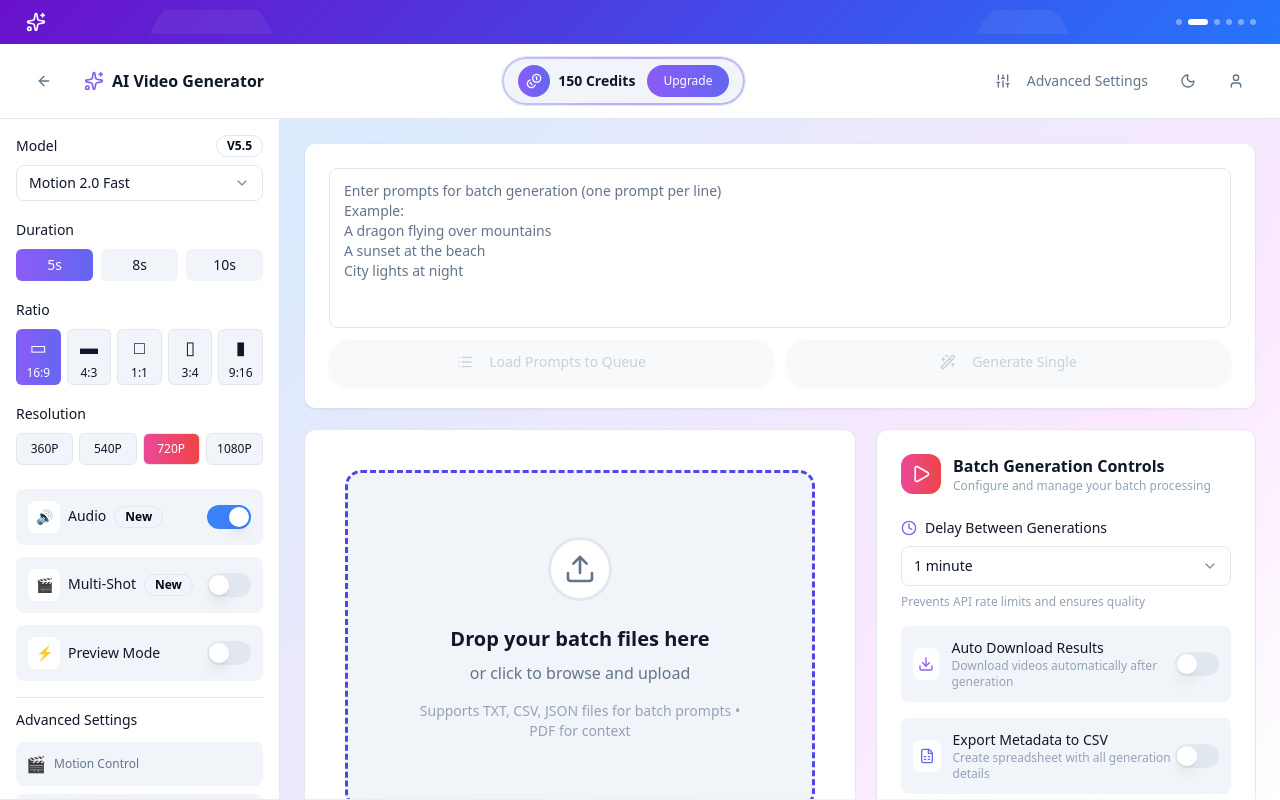
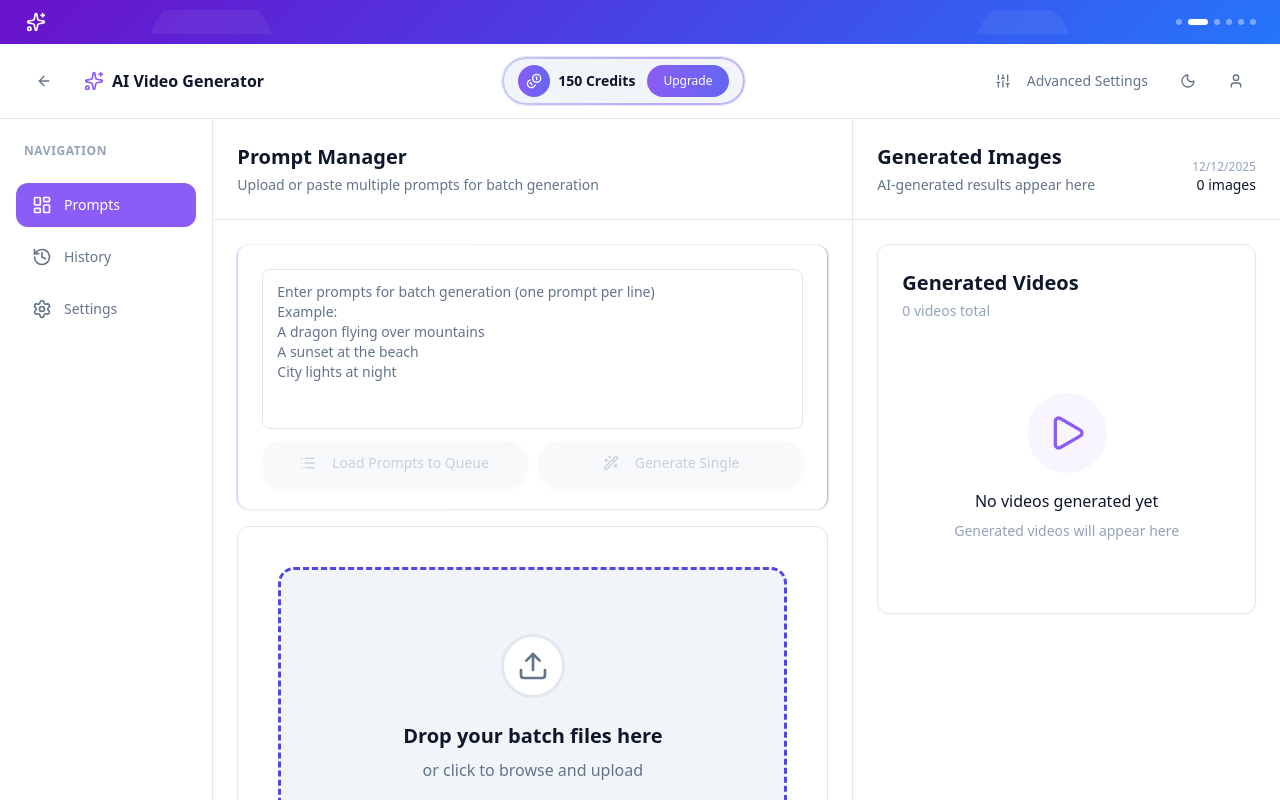
Before and after one commit to Nimesh-Kavinda/textToVideo, a React (Vite) app: page /converter in a window 1280 px wide. Shown: the top 800 px of the page. Built offline with nearby package versions, Linux system fonts and the light colour scheme.

Commit message:
feat: Add sidebar navigation and history panel to TextToVideoConverter for improved user experience

```diff
--- a/src/pages/TextToVideoConverter.jsx
+++ b/src/pages/TextToVideoConverter.jsx
@@ -1,5 +1,11 @@
 import React, { useState } from 'react';
-import { Settings, X } from 'lucide-react';
+import {
+  Settings,
+  X,
+  LayoutDashboard,
+  History,
+  Settings as SettingsIcon,
+} from 'lucide-react';
 import { useTheme } from '../context/ThemeContext';
 
 import { theme as appTheme } from '../theme/theme';
@@ -15,6 +21,8 @@ import {
   PromptQueue,
   BatchControls,
   GeneratedVideosGallery,
+  HistoryPanel,
+  VideoPreview,
 } from '../components/converter';
 
 export default function TextToVideoConverter() {
@@ -29,6 +37,8 @@ export default function TextToVideoConverter() {
   const [progress, setProgress] = useState(0);
   const [isSettingsOpen, setIsSettingsOpen] = useState(false);
   const [activeTab, setActiveTab] = useState('motion');
+  const [sidebarTab, setSidebarTab] = useState('prompts');
+  const [selectedVideo, setSelectedVideo] = useState(null);
 
   // Batch processing state
   const [promptQueue, setPromptQueue] = useState([]);
@@ -573,53 +583,152 @@ export default function TextToVideoConverter() {
 
   return (
     <div
-      className="min-h-screen transition-colors duration-300 flex flex-col"
+      className="min-h-screen flex flex-col"
       style={{
         background: colors.background.page,
       }}
     >
-      {' '}
-      <AnnouncementBanner colors={colors} />{' '}
+      <AnnouncementBanner colors={colors} />
       <Header
         theme={theme}
         toggleTheme={toggleTheme}
         colors={colors}
         onOpenSettings={() => setIsSettingsOpen(true)}
-      />{' '}
-      <div className="flex flex-1 overflow-hidden">
-        {' '}
-        {/* Fixed Sidebar - Independent Scrolling */}
-        <aside
-          className="hidden lg:block w-[280px] overflow-y-auto border-r"
+      />
+
+      <div
+        className="flex-1 grid grid-cols-12 gap-0 overflow-hidden"
+        style={{ height: 'calc(100vh - 120px)' }}
+      >
+        {/* Left Sidebar - Navigation - 2 cols */}
+        <div
+          className="col-span-2 border-r flex flex-col justify-between py-6"
           style={{
             borderColor: colors.border.main,
-            height: 'calc(100vh - 120px)', // Adjust based on header + banner height
+            backgroundColor: colors.background.card,
           }}
         >
-          {' '}
-          <div className="">
-            {' '}
-            <SettingsSidebar
-              settings={settings}
-              onSettingChange={handleSettingChange}
-              colors={colors}
-              onOpenAdvancedSettings={handleOpenAdvancedSettings}
-            />{' '}
-          </div>{' '}
-        </aside>{' '}
-        {/* Main Content - Independent Scrolling */}
-        <main
-          className="flex-1 overflow-y-auto"
+          {/* Navigation Links */}
+          <div className="space-y-2 px-4">
+            <div
+              className="mb-6 px-2 text-xs font-semibold uppercase tracking-wider"
+              style={{ color: colors.text.tertiary }}
+            >
+              Navigation
+            </div>
+            <button
+              onClick={() => setSidebarTab('prompts')}
+              className={`w-full flex items-center gap-3 px-4 py-3 rounded-xl text-sm font-medium transition-all ${
+                sidebarTab === 'prompts' ? 'shadow-sm' : 'hover:bg-opacity-50'
+              }`}
               style={{
-            height: 'calc(100vh - 120px)',
+                backgroundColor:
+                  sidebarTab === 'prompts'
+                    ? colors.primary.main
+                    : 'transparent',
+                color:
+                  sidebarTab === 'prompts'
+                    ? colors.text.white
+                    : colors.text.secondary,
               }}
             >
-          {' '}
-          <div className="max-w-[1400px] mx-auto px-4 sm:px-6 py-6">
-            {' '}
-            {/* Desktop Layout */}
-            <div className="hidden lg:block space-y-5">
-              {/* Step 1: Input Section */}
+              <LayoutDashboard className="w-5 h-5" />
+              Prompts
+            </button>
+
+            <button
+              onClick={() => setSidebarTab('history')}
+              className={`w-full flex items-center gap-3 px-4 py-3 rounded-xl text-sm font-medium transition-all ${
+                sidebarTab === 'history' ? 'shadow-sm' : 'hover:bg-opacity-50'
+              }`}
+              style={{
+                backgroundColor:
+                  sidebarTab === 'history'
+                    ? colors.primary.main
+                    : 'transparent',
+                color:
+                  sidebarTab === 'history'
+                    ? colors.text.white
+                    : colors.text.secondary,
+              }}
+            >
+              <History className="w-5 h-5" />
+              History
+            </button>
+
+            <button
+              onClick={() => setSidebarTab('settings')}
+              className={`w-full flex items-center gap-3 px-4 py-3 rounded-xl text-sm font-medium transition-all ${
+                sidebarTab === 'settings' ? 'shadow-sm' : 'hover:bg-opacity-50'
+              }`}
+              style={{
+                backgroundColor:
+                  sidebarTab === 'settings'
+                    ? colors.primary.main
+                    : 'transparent',
+                color:
+                  sidebarTab === 'settings'
+                    ? colors.text.white
+                    : colors.text.secondary,
+              }}
+            >
+              <SettingsIcon className="w-5 h-5" />
+              Settings
+            </button>
+          </div>
+
+          {/* Bottom Stats */}
+          <div className="px-6">
+            <div
+              className="p-4 rounded-xl"
+              style={{ backgroundColor: colors.background.hover }}
+            >
+              <p
+                className="text-xs font-medium mb-1"
+                style={{ color: colors.text.secondary }}
+              >
+                Images Generated
+              </p>
+              <p
+                className="text-2xl font-bold"
+                style={{ color: colors.text.primary }}
+              >
+                {generationHistory.length}
+              </p>
+            </div>
+          </div>
+        </div>
+
+        {/* Main Content Area - 6 cols */}
+        <div
+          className="col-span-6 overflow-hidden relative border-r"
+          style={{
+            backgroundColor: colors.background.main,
+            borderColor: colors.border.main,
+          }}
+        >
+          {sidebarTab === 'prompts' && (
+            <div className="flex flex-col h-full overflow-hidden">
+              <div
+                className="p-6 border-b"
+                style={{
+                  borderColor: colors.border.main,
+                  backgroundColor: colors.background.card,
+                }}
+              >
+                <h2
+                  className="text-xl font-bold mb-1"
+                  style={{ color: colors.text.primary }}
+                >
+                  Prompt Manager
+                </h2>
+                <p className="text-sm" style={{ color: colors.text.secondary }}>
+                  Upload or paste multiple prompts for batch generation
+                </p>
+              </div>
+
+              <div className="flex-1 overflow-y-auto p-6 space-y-6">
+                <div className="space-y-4">
                   <PromptSection
                     prompt={prompt}
                     onPromptChange={setPrompt}
@@ -630,9 +739,6 @@ export default function TextToVideoConverter() {
                     colors={colors}
                   />
 
-              {/* Step 2: Two Column Layout - File Upload + Batch Controls */}
-              <div className="grid grid-cols-1 lg:grid-cols-[1fr_380px] gap-5">
-                {/* Left: File Upload */}
                   <FileUploadSection
                     uploadedFiles={uploadedFiles}
                     isDragging={isDragging}
@@ -647,95 +753,6 @@ export default function TextToVideoConverter() {
                     theme={theme}
                   />
 
-                {/* Right: Batch Controls */}
-                <BatchControls
-                  promptQueue={promptQueue}
-                  batchSettings={batchSettings}
-                  onBatchSettingChange={handleBatchSettingChange}
-                  onStartBatch={handleStartBatch}
-                  onPauseBatch={handlePauseBatch}
-                  onStopBatch={handleStopBatch}
-                  isProcessing={isBatchProcessing}
-                  isPaused={isPaused}
-                  currentProgress={currentProgress}
-                  colors={colors}
-                />
-              </div>
-
-              {/* Step 3: Prompt Queue */}
-              {promptQueue.length > 0 && (
-                <div id="prompt-queue">
-                  <PromptQueue
-                    promptQueue={promptQueue}
-                    onUpdatePrompt={updatePromptInQueue}
-                    onRemovePrompt={removePromptFromQueue}
-                    colors={colors}
-                    theme={theme}
-                  />
-                </div>
-              )}
-
-              {/* Step 4: Generated Videos Gallery */}
-              {generationHistory.length > 0 && (
-                <div id="videos-gallery">
-                  <GeneratedVideosGallery
-                    videos={generationHistory}
-                    onCopyPrompt={handleCopyPrompt}
-                    onDownload={handleDownloadVideo}
-                    onDelete={handleDeleteHistory}
-                    colors={colors}
-                    isGenerating={isGenerating}
-                    currentGenerating={currentProgress.currentPrompt}
-                  />
-                </div>
-              )}
-            </div>
-            {/* Mobile Layout - Optimized for better UX */}
-            <div className="lg:hidden space-y-4">
-              {/* Settings Button */}
-              <Button
-                onClick={() => setIsSettingsOpen(true)}
-                variant="outline"
-                className="w-full py-4 text-sm font-semibold border-2"
-                style={{
-                  color: colors.text.primary,
-                  borderColor: colors.border.main,
-                  backgroundColor: colors.background.hover,
-                }}
-              >
-                <Settings className="w-4 h-4 mr-2" />
-                Video Settings & Controls
-              </Button>
-
-              {/* 1. Prompt Input */}
-              <PromptSection
-                prompt={prompt}
-                onPromptChange={setPrompt}
-                onGenerate={handleGenerate}
-                onLoadPrompts={handleLoadPromptsFromText}
-                isGenerating={isGenerating}
-                uploadedFilesCount={uploadedFiles.length}
-                colors={colors}
-                isMobile={true}
-              />
-
-              {/* 2. File Upload */}
-              <FileUploadSection
-                uploadedFiles={uploadedFiles}
-                isDragging={isDragging}
-                onDragOver={handleDragOver}
-                onDrop={handleDrop}
-                onDragLeave={() => setIsDragging(false)}
-                onFileUpload={handleFileUpload}
-                onRemoveFile={removeFile}
-                onFileClick={handleFileClick}
-                onLoadPrompts={handleLoadPromptsFromText}
-                colors={colors}
-                theme={theme}
-                isMobile={true}
-              />
-
-              {/* 3. Batch Controls */}
                   <BatchControls
                     promptQueue={promptQueue}
                     batchSettings={batchSettings}
@@ -749,9 +766,7 @@ export default function TextToVideoConverter() {
                     colors={colors}
                   />
 
-              {/* 4. Prompt Queue (Only show if there are prompts) */}
                   {promptQueue.length > 0 && (
-                <div id="prompt-queue">
                     <PromptQueue
                       promptQueue={promptQueue}
                       onUpdatePrompt={updatePromptInQueue}
@@ -759,12 +774,81 @@ export default function TextToVideoConverter() {
                       colors={colors}
                       theme={theme}
                     />
+                  )}
+                </div>
+              </div>
             </div>
           )}
 
-              {/* 5. Generated Videos Gallery (Only show if there are videos) */}
-              {generationHistory.length > 0 && (
-                <div id="videos-gallery">
+          {sidebarTab === 'history' && (
+            <div className="h-full p-6 overflow-y-auto">
+              <HistoryPanel
+                history={generationHistory}
+                onCopyPrompt={handleCopyPrompt}
+                onDownload={handleDownloadVideo}
+                onDelete={handleDeleteHistory}
+                onPreview={(video) => {
+                  setSelectedVideo(video);
+                }}
+                colors={colors}
+              />
+            </div>
+          )}
+
+          {sidebarTab === 'settings' && (
+            <div className="h-full p-6 overflow-y-auto">
+              <div className="max-w-3xl mx-auto">
+                <SettingsSidebar
+                  settings={settings}
+                  onSettingChange={handleSettingChange}
+                  colors={colors}
+                  onOpenAdvancedSettings={handleOpenAdvancedSettings}
+                />
+              </div>
+            </div>
+          )}
+        </div>
+
+        {/* Right Sidebar - Generated Images - 4 cols */}
+        <div
+          className="col-span-4 flex flex-col h-full overflow-hidden"
+          style={{ backgroundColor: colors.background.card }}
+        >
+          <div
+            className="p-6 border-b flex justify-between items-end"
+            style={{
+              borderColor: colors.border.main,
+              backgroundColor: colors.background.card,
+            }}
+          >
+            <div>
+              <h2
+                className="text-xl font-bold mb-1"
+                style={{ color: colors.text.primary }}
+              >
+                Generated Images
+              </h2>
+              <p className="text-sm" style={{ color: colors.text.secondary }}>
+                AI-generated results appear here
+              </p>
+            </div>
+            <div className="text-right">
+              <p
+                className="text-xs font-medium"
+                style={{ color: colors.text.tertiary }}
+              >
+                {new Date().toLocaleDateString()}
+              </p>
+              <p
+                className="text-sm font-medium"
+                style={{ color: colors.text.primary }}
+              >
+                {generationHistory.length} images
+              </p>
+            </div>
+          </div>
+
+          <div className="flex-1 overflow-y-auto p-6">
             <GeneratedVideosGallery
               videos={generationHistory}
               onCopyPrompt={handleCopyPrompt}
@@ -775,11 +859,9 @@ export default function TextToVideoConverter() {
               currentGenerating={currentProgress.currentPrompt}
             />
           </div>
-              )}
         </div>
-          </div>{' '}
-        </main>{' '}
-      </div>{' '}
+      </div>
+
       <AdvancedSettingsModal
         isOpen={isSettingsOpen}
         onClose={() => setIsSettingsOpen(false)}
@@ -789,7 +871,8 @@ export default function TextToVideoConverter() {
         onSettingChange={handleSettingChange}
         motionPresets={motionPresets}
         colors={colors}
-      />{' '}
+      />
+
       {/* File Preview Modal */}
       {previewFile && (
         <div
```
Also changed, not shown: resources/image.png (added). Lines whose indentation alone changed are shown as unchanged.
